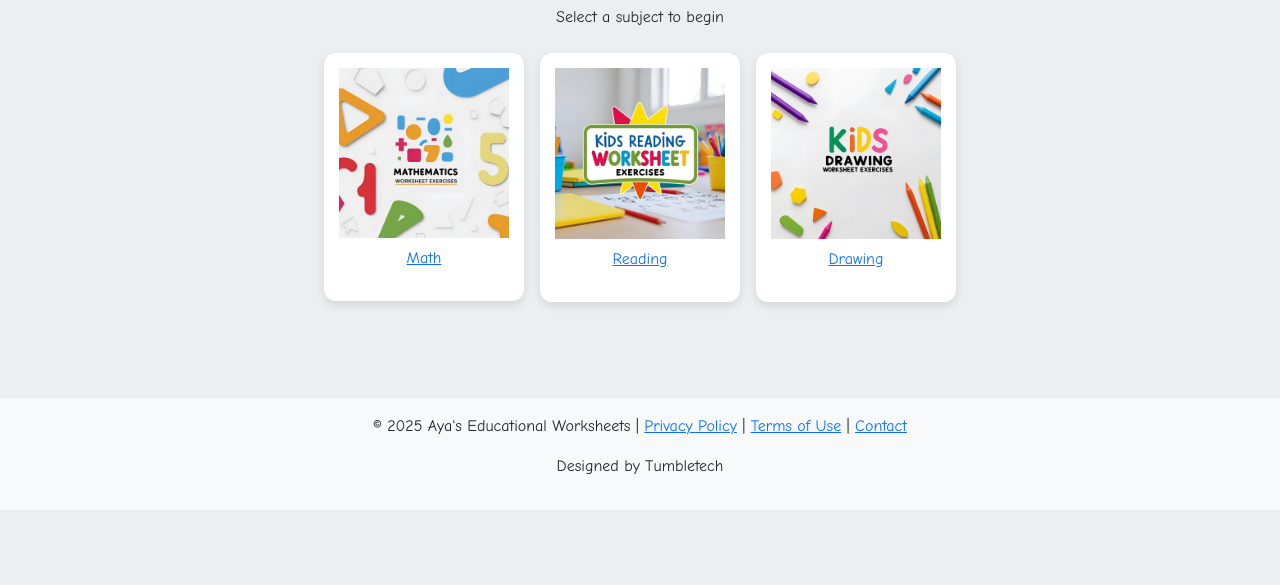
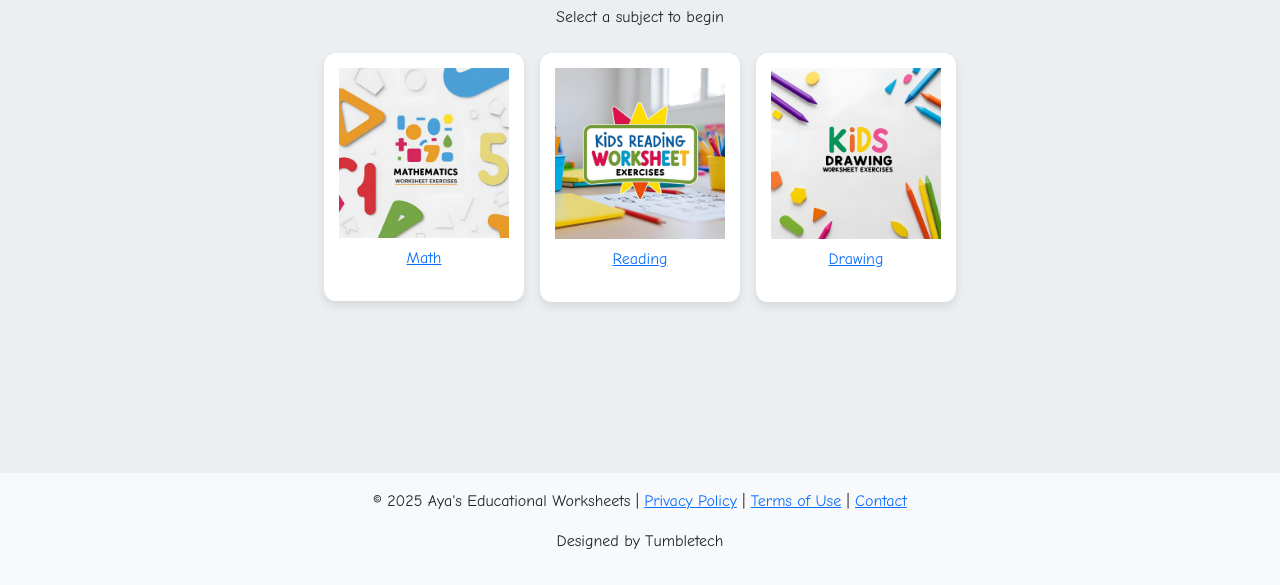
Before and after one commit to tumbletech/ayaspracticeworksheets, a plain HTML site: page 04.online-worksheets.html in a window 1280 px wide. Shown: the part 215-800 px from the top of the page. Drawn offline with nearby package versions, Linux system fonts and the light colour scheme.

Commit message:
Update 04.online-worksheets.html

```diff
--- a/04.online-worksheets.html
+++ b/04.online-worksheets.html
@@ -27,7 +27,7 @@
     </style>
 </head>
 
-<body>
+<body class="d-flex flex-column min-vh-100">
 
 <!-- NAVBAR -->
 <nav class="navbar navbar-expand-lg navbar-light bg-light">
@@ -56,7 +56,7 @@
     </div>
 </nav>
 
-<div class="container text-center my-5">
+<main class="container text-center my-5 flex-grow-1">
     <h1>Online Worksheets</h1>
     <p>Select a subject to begin</p>
 
@@ -84,9 +84,9 @@
         </a>
 
     </div>
-</div>
+</main>
 
-<footer class="text-center p-3 mt-5 bg-light">
+<footer class="text-center p-3 bg-light">
     <p>© 2025 Aya's Educational Worksheets |
         <a href="./assets/privatepolicy/AEW - Privacy Policy - April 2025 V1.pdf">Privacy Policy</a> |
         <a href="./assets/termsofuse/AEW - Terms of Use - April 2025 V1.pdf">Terms of Use</a> |
```
